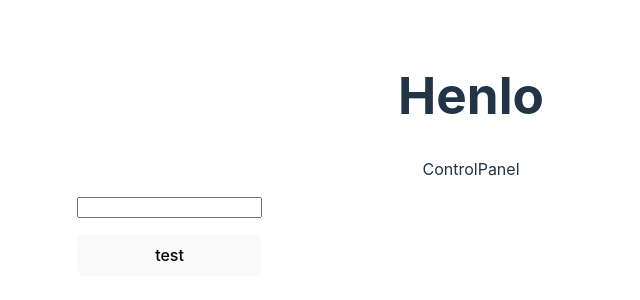
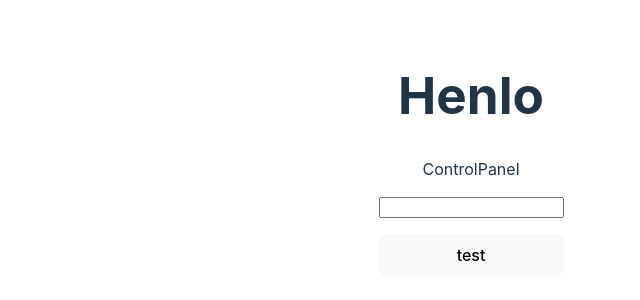
Before and after one commit to Peleton-011/knights-travails-project, a React (Vite) app: page / in a window 1280 px wide. Shown: the part 246-546 px from the top of the page, without its empty margins (169-809 px from the left). Built offline with nearby package versions, Linux system fonts and the light colour scheme.

Commit message:
Add basic connection from the UI to the script file

```diff
--- a/src/App.jsx
+++ b/src/App.jsx
@@ -1,6 +1,7 @@
 import { useState } from "react";
 import "./App.css";
 import ControlPanel from "./components/ControlPanel";
+import knightMoves from "./knightMoves";
 
 function App() {
 	function setAnswer(ans) {
@@ -11,7 +12,7 @@ function App() {
 		functionList: [
 			{
 				func: (input) => {
-					console.log("test");
+					return knightMoves(...input.split(";"));
 				},
 				funcName: "test",
 				inputName: "",
--- a/src/index.css
+++ b/src/index.css
@@ -80,6 +80,6 @@ button:focus-visible {
 
 .inputs {
 	display: grid;
-	grid-template-columns: 1fr 1fr 1fr 1fr;
+	grid-template-columns: 1fr;
 	gap: 1rem;
 }
--- a/src/BST.js
+++ b/src/knightMoves.js
@@ -1,4 +1,8 @@
-export default class Tree {
+export default function knightMoves(start, target) {
+    return start + " to " + target
+}
+
+class Tree {
 	get root() {
 		return this._root;
 	}
```
